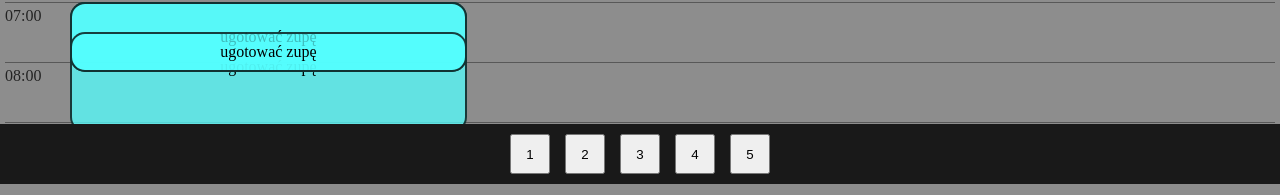
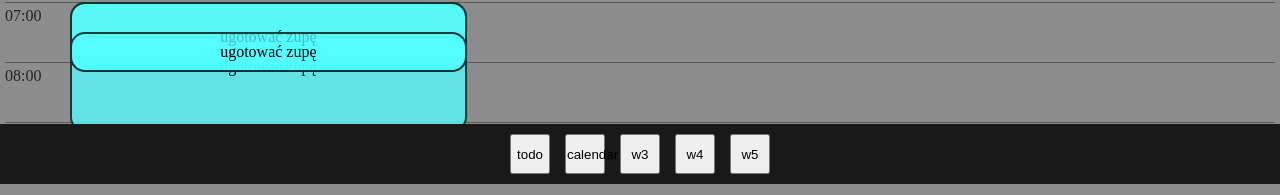
Before and after one commit to AreczeQ192/Mindful-Study, a React (Vite) app: page / in a window 1280 px wide. Shown: the part 602-797 px from the top of the page. Built offline with nearby package versions, Linux system fonts and the light colour scheme.

Commit message:
Update Footer.jsx

```diff
--- a/src/components/Footer.jsx
+++ b/src/components/Footer.jsx
@@ -1,14 +1,30 @@
 import React from 'react'
 import '../css/Main.css'
 
-export default function Footer() {
+export default function Footer(props) {
+  const _footButtons = [
+    {workspace: 'todo', id: 0},
+    {workspace: 'calendar', id: 1},
+    {workspace: 'w3', id: 2},
+    {workspace: 'w4', id: 3},
+    {workspace: 'w5', id: 4},
+  ]
+
+  const footButtons = _footButtons.map(el => {
+    return(
+      <button
+        key={el.id}
+        className='footButton'
+        onClick={() => props.setWorkspace(el.workspace)}
+      >
+        {el.workspace}
+      </button>
+    )
+  })
+
   return (
     <footer>
-        <button className='footButton'>1</button>
-        <button className='footButton'>2</button>
-        <button className='footButton'>3</button>
-        <button className='footButton'>4</button>
-        <button className='footButton'>5</button>
+        {footButtons}
     </footer>
   )
 }
```
